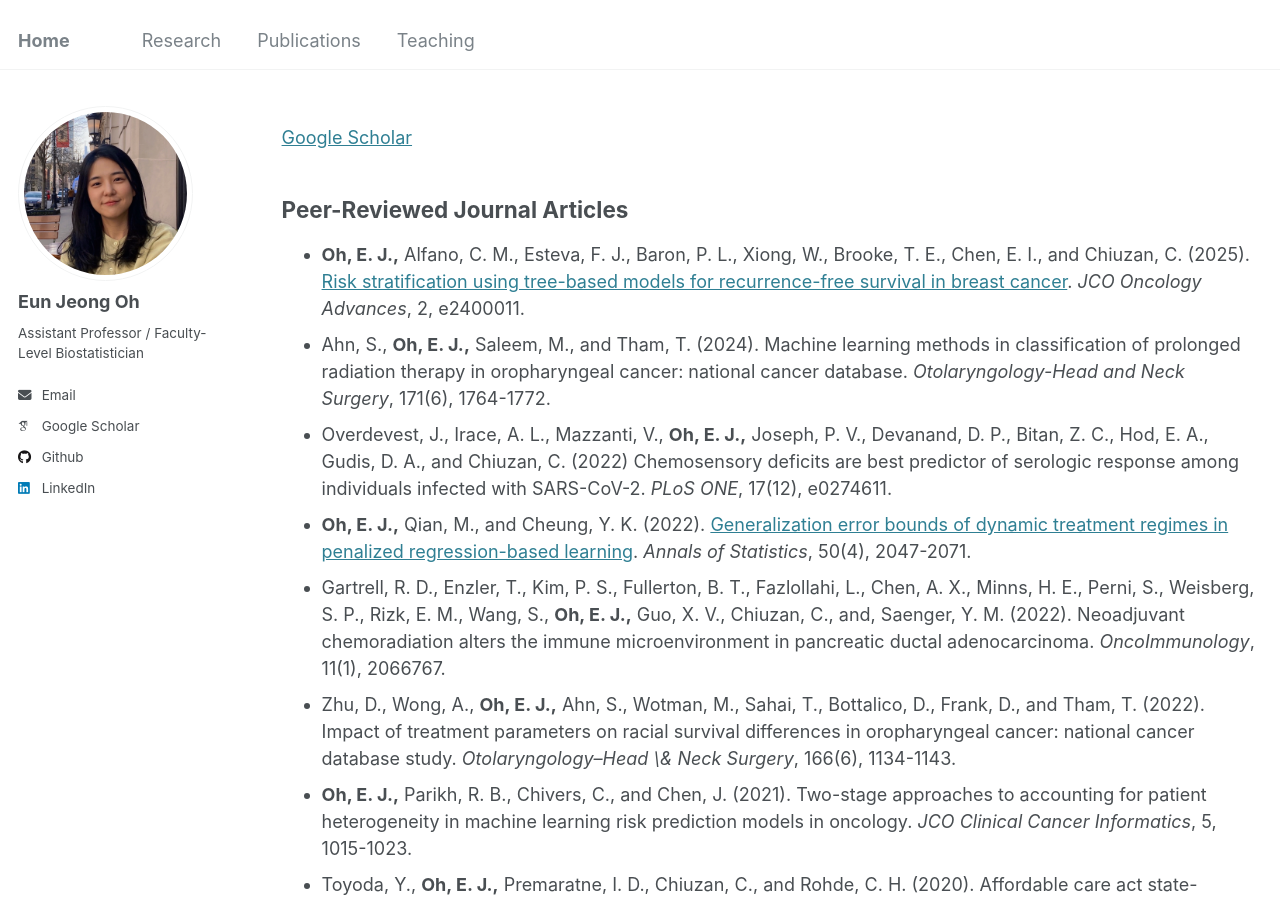
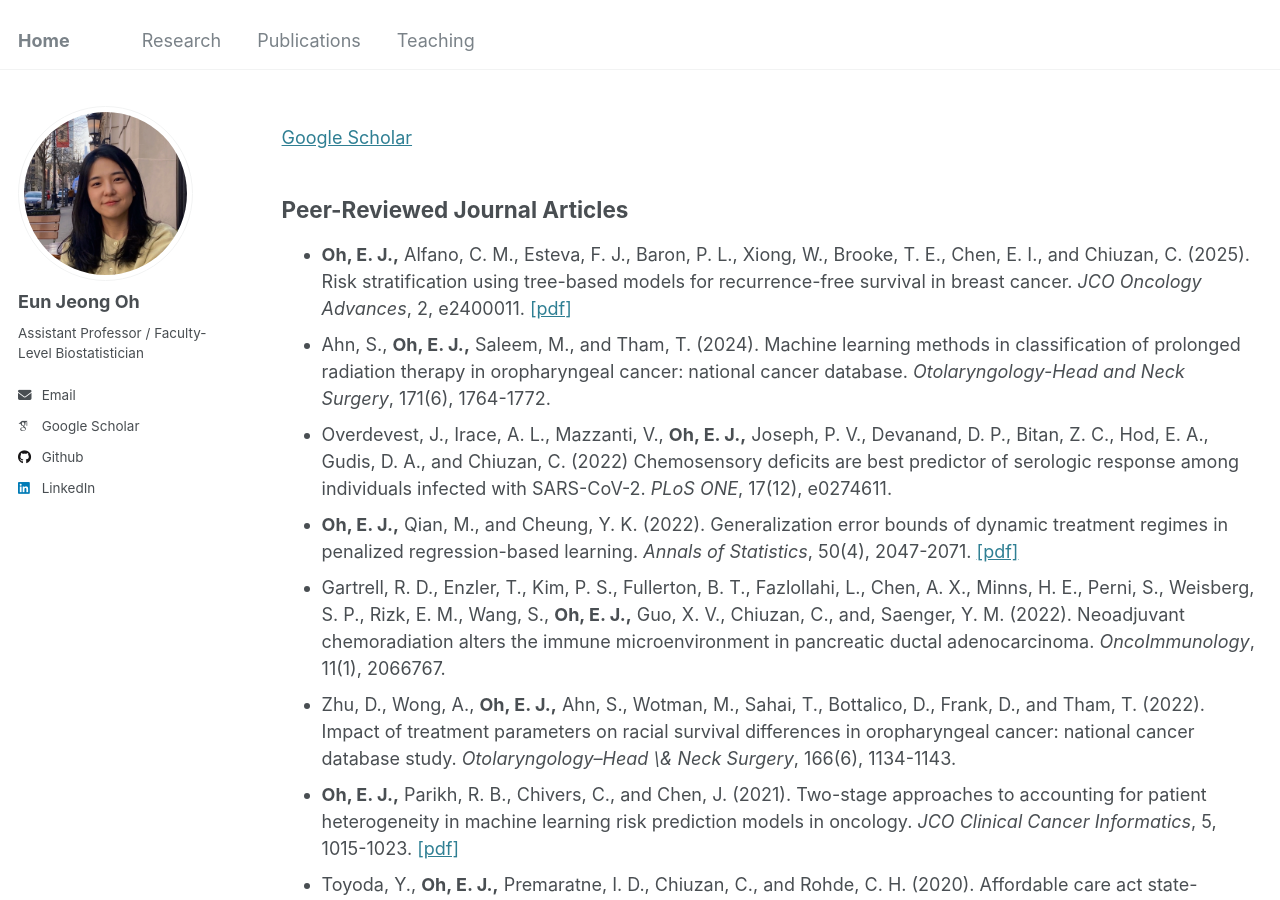
Before and after one commit to oheunj/oheunj.github.io, a Jekyll site: the page built from _pages/eo-publications.md, in a window 1280 px wide and 900 px high. Built offline with Jekyll 4.4.1, drawn with Linux system fonts in a browser that asks for light colours; some web fonts are replaced.

Commit message:
Update eo-publications.md

```diff
--- a/_pages/eo-publications.md
+++ b/_pages/eo-publications.md
@@ -13,13 +13,13 @@ redirect_from:
 
 Peer-Reviewed Journal Articles
 ------
-* __Oh, E. J.,__ Alfano, C. M., Esteva, F. J., Baron, P. L., Xiong, W., Brooke, T. E., Chen, E. I., and  Chiuzan, C. (2025). [Risk stratification using tree-based models for recurrence-free survival in breast cancer](https://ascopubs.org/doi/pdfdirect/10.1200/OA.24.00011). _JCO Oncology Advances_, 2, e2400011.
+* __Oh, E. J.,__ Alfano, C. M., Esteva, F. J., Baron, P. L., Xiong, W., Brooke, T. E., Chen, E. I., and  Chiuzan, C. (2025). Risk stratification using tree-based models for recurrence-free survival in breast cancer. _JCO Oncology Advances_, 2, e2400011. [[pdf]](https://ascopubs.org/doi/pdfdirect/10.1200/OA.24.00011)
 * Ahn, S., __Oh, E. J.,__ Saleem, M., and Tham, T. (2024). Machine learning methods in classification of prolonged radiation therapy in oropharyngeal cancer: national cancer database. _Otolaryngology-Head and Neck Surgery_, 171(6), 1764-1772.
 * Overdevest, J., Irace, A. L., Mazzanti, V., __Oh, E. J.,__ Joseph, P. V., Devanand, D. P., Bitan, Z. C., Hod, E. A., Gudis, D. A., and Chiuzan, C. (2022) Chemosensory deficits are best predictor of serologic response among individuals infected with SARS-CoV-2. _PLoS ONE_, 17(12), e0274611.
-* __Oh, E. J.,__ Qian, M., and Cheung, Y. K. (2022). [Generalization error bounds of dynamic treatment regimes in penalized regression-based learning](https://par.nsf.gov/servlets/purl/10429985). _Annals of Statistics_, 50(4), 2047-2071.
+* __Oh, E. J.,__ Qian, M., and Cheung, Y. K. (2022). Generalization error bounds of dynamic treatment regimes in penalized regression-based learning. _Annals of Statistics_, 50(4), 2047-2071. [[pdf]](https://par.nsf.gov/servlets/purl/10429985)
 * Gartrell, R. D., Enzler, T., Kim, P. S., Fullerton, B. T., Fazlollahi, L., Chen, A. X., Minns, H. E., Perni, S., Weisberg, S. P., Rizk, E. M., Wang, S., __Oh, E. J.,__ Guo, X. V., Chiuzan, C., and, Saenger, Y. M. (2022). Neoadjuvant chemoradiation alters the immune microenvironment in pancreatic ductal adenocarcinoma. _OncoImmunology_, 11(1), 2066767.
 * Zhu, D., Wong, A., __Oh, E. J.,__ Ahn, S., Wotman, M., Sahai, T., Bottalico, D., Frank, D., and Tham, T. (2022). Impact of treatment parameters on racial survival differences in oropharyngeal cancer: national cancer database study. _Otolaryngology--Head \& Neck Surgery_, 166(6), 1134-1143.
-* __Oh, E. J.,__ Parikh, R. B., Chivers, C., and Chen, J. (2021). Two-stage approaches to accounting for patient heterogeneity in machine learning risk prediction models in oncology. _JCO Clinical Cancer Informatics_, 5, 1015-1023.
+* __Oh, E. J.,__ Parikh, R. B., Chivers, C., and Chen, J. (2021). Two-stage approaches to accounting for patient heterogeneity in machine learning risk prediction models in oncology. _JCO Clinical Cancer Informatics_, 5, 1015-1023. [[pdf]](https://pmc.ncbi.nlm.nih.gov/articles/PMC8812620/pdf/cci-5-cci.21.00077.pdf)
 * Toyoda, Y., __Oh, E. J.,__ Premaratne, I. D., Chiuzan, C., and Rohde, C. H. (2020). Affordable care act state-specific medicaid expansion: impact on health insurance coverage and breast cancer screening rate. _Journal of the American College of Surgeons_, 230(5), 775-783.
 * Wotman, M., __Oh, E. J.,__ Ahn, S., Kraus, D., Costantino, P., and Tham, T. (2019). HPV status in patients with nasopharyngeal carcinoma in the United States: a SEER database study. _American Journal of Otolaryngology_, 40(5), 705-710.
 * Petkova, E. P., Beedsay, J., __Oh, E. J.,__ Sehnert, E. M., Tsai, W.-Y., and Reilly, M. J. (2017). Long-term recovery from Hurricane Sandy: evidence from a survey in New York City. _Disaster Medicine and Public Health Preparedness_, 12(2), 172-175.
```
